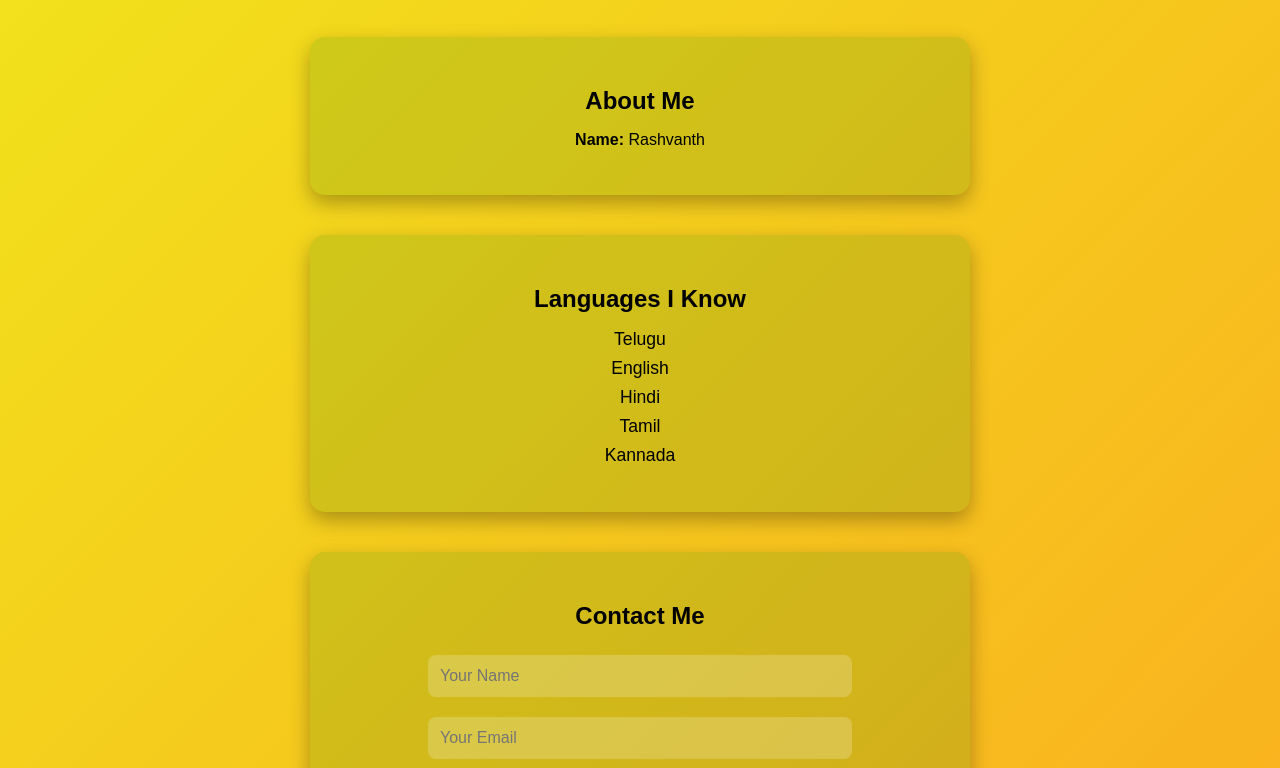
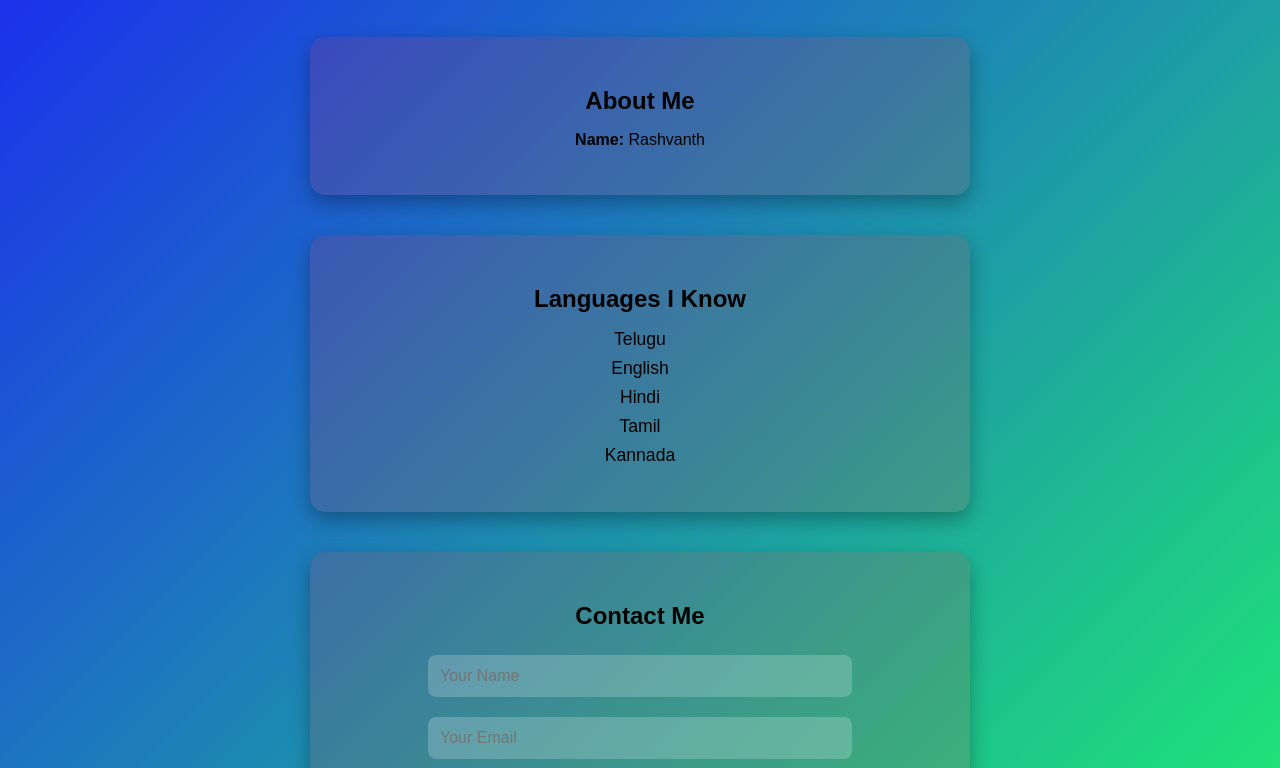
Before and after one commit to rashurashvanth86-crypto/portfolio1, a plain HTML site: page frontend/index.html in a window 1280 px wide. Shown: the part 95-863 px from the top of the page. Drawn offline with Linux system fonts and the light colour scheme.

Commit message:
color changed

```diff
--- a/frontend/style.css
+++ b/frontend/style.css
@@ -1,8 +1,8 @@
 /* General body styling */
 body {
   font-family: 'Arial', sans-serif;
-  background: linear-gradient(135deg, rgb(241, 227, 27), #faad1f);
-  background: red(135deg, #5828a5, #300224)
+  background: linear-gradient(135deg, rgb(27, 41, 241), #1ffa68);
+  background: red(135deg, #5828a5, #0b2ef5)
   c346816a464297ad66e0e1e6949d0e9c7782c901
   color: white;
   text-align: center;
@@ -15,7 +15,7 @@ section {
   margin: 40px auto;
   padding: 30px;
   max-width: 600px;
-  background: rgba(6, 114, 12, 0.15);
+  background: rgba(228, 43, 43, 0.15);
   border-radius: 15px;
   box-shadow: 0 8px 20px rgba(0, 0, 0, 0.3);
 }
```
